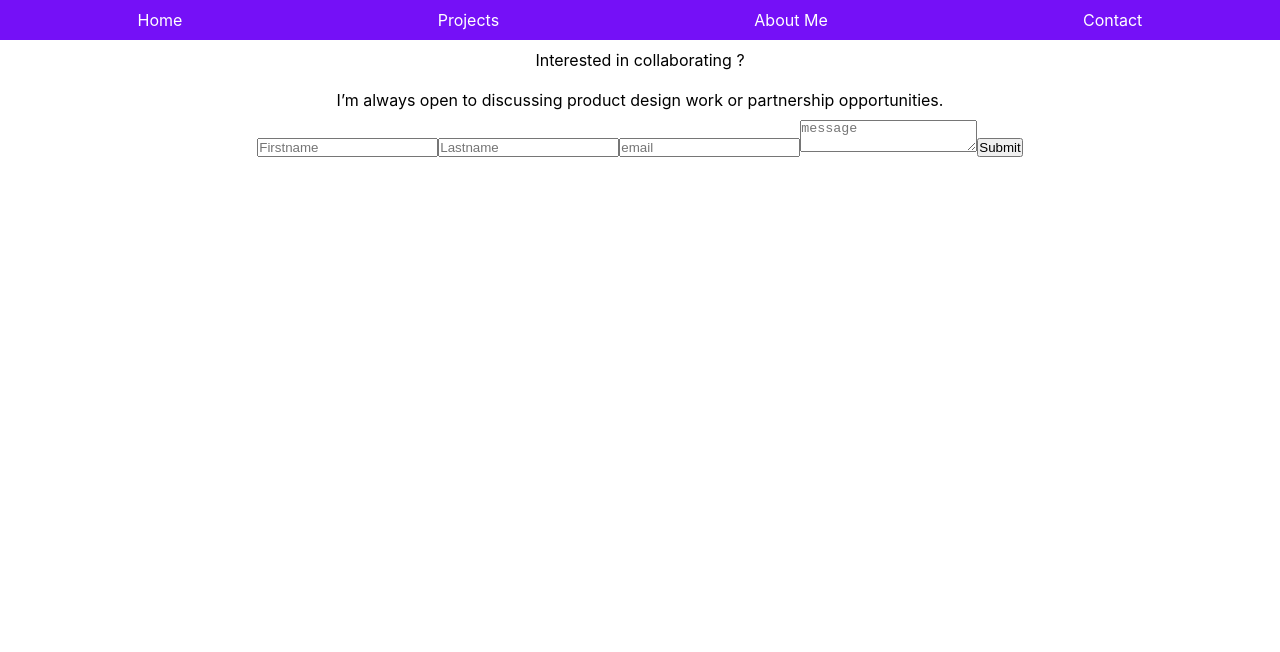
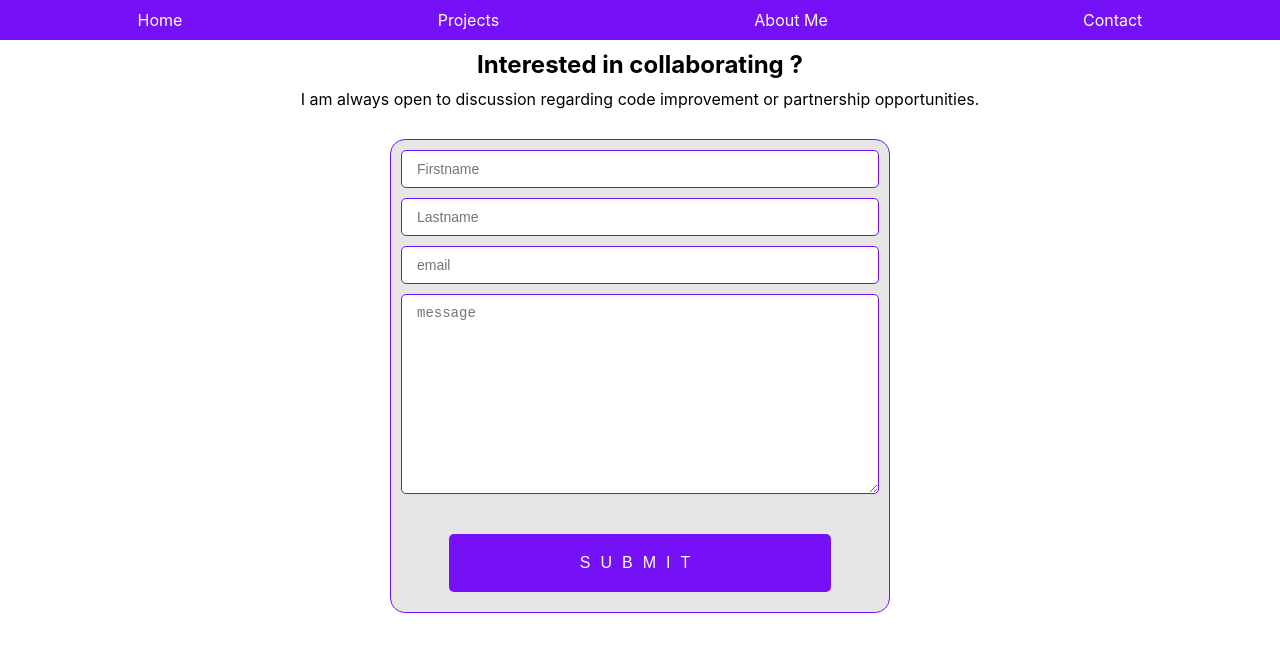
Before and after one commit to eddymandran/portfolio-front, a React (Create React App) app: page /contact in a window 1280 px wide. Shown: the top 652 px of the page. Built offline with nearby package versions, Linux system fonts and the light colour scheme.

Commit message:
css on contact  done

```diff
--- a/src/components/Contact.js
+++ b/src/components/Contact.js
@@ -1,5 +1,6 @@
 import React from "react";
 import { useForm } from "react-hook-form";
+import "../styles/Contact.css"
 
 export default function Contact() {
   const { register, handleSubmit } = useForm();
@@ -7,12 +8,12 @@ export default function Contact() {
     console.log(data);
     e.target.reset();
   };
-  return <div>
+  return <div className="contact">
     <div>
-  <p>Interested in collaborating ?</p>
-  <p>I’m always open to discussing product design work or partnership opportunities.</p>
+  <h2>Interested in collaborating ?</h2>
+  <p>I am always open to discussion regarding code improvement or partnership opportunities.</p>
     </div>
-    <div>
+    <div className="contactForm">
         <form onSubmit={handleSubmit(onSubmit)}>
           <input name="Firstname" ref={register} placeholder="Firstname" required/>
           <input name="Lastname" ref={register} placeholder="Lastname" />
--- /dev/null
+++ b/src/styles/Contact.css
@@ -0,0 +1,48 @@
+.contact {
+padding: 10px;
+}
+
+.contactForm{
+padding-top: 20px;
+}
+
+form {
+max-width: 500px;
+margin: 0 auto;
+border: 1px solid #7510f7;
+border-radius: 15px;
+padding: 10px;
+background-color: #e6e6e6;
+}
+
+input,
+textarea {
+display: block;
+box-sizing: border-box;
+width: 100%;
+border-radius: 5px;
+border: 1px solid #7510f7;
+padding: 10px 15px;
+margin-bottom: 10px;
+font-size: 14px;
+}
+
+textarea {
+height: 200px;
+}
+
+input[type="submit"] {
+width: 80%;
+text-align: center;
+background: #7510f7;
+color: white;
+text-transform: uppercase;
+border: none;
+margin-top: 40px;
+padding: 20px;
+font-size: 16px;
+font-weight: 100;
+letter-spacing: 10px;
+margin-left: auto;
+margin-right: auto;
+}
```
Also changed, not shown: 1 other file (tests, documents, lock files or other folders).
